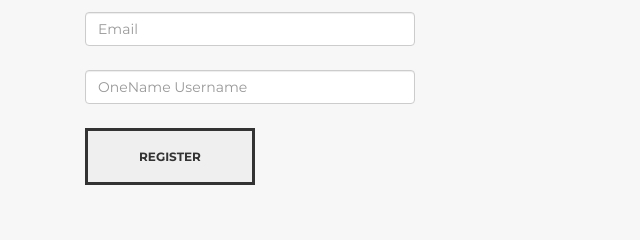
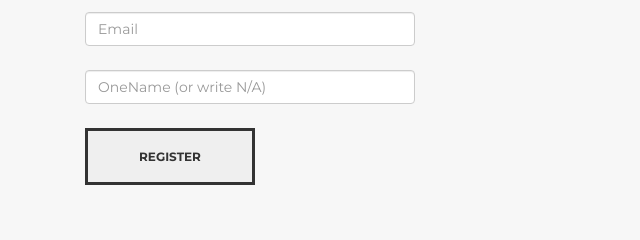
Before and after one commit to shuyag/vericv, a plain HTML site: page signup.html in a window 1280 px wide. Shown: the part 382-622 px from the top of the page, 0-640 px from the left. Drawn offline with nearby package versions, Linux system fonts and the light colour scheme.

Commit message:
Update signup.html

```diff
--- a/signup.html
+++ b/signup.html
@@ -92,7 +92,7 @@
                 </div>
                 <br>
                 <div class="top-margin">
-                    <input type="text" name="entry.325308679" value="" class="form-control" id="entry_325308679" dir="auto" placeholder="OneName Username" aria-label="Full Name? First Last " aria-required="false" required="required" title="">
+                    <input type="text" name="entry.325308679" value="" class="form-control" id="entry_325308679" dir="auto" placeholder="OneName (or write N/A)" aria-label="Full Name? First Last " aria-required="false" required="required" title="">
                   </div>
                 </div>
                 <br>
```
